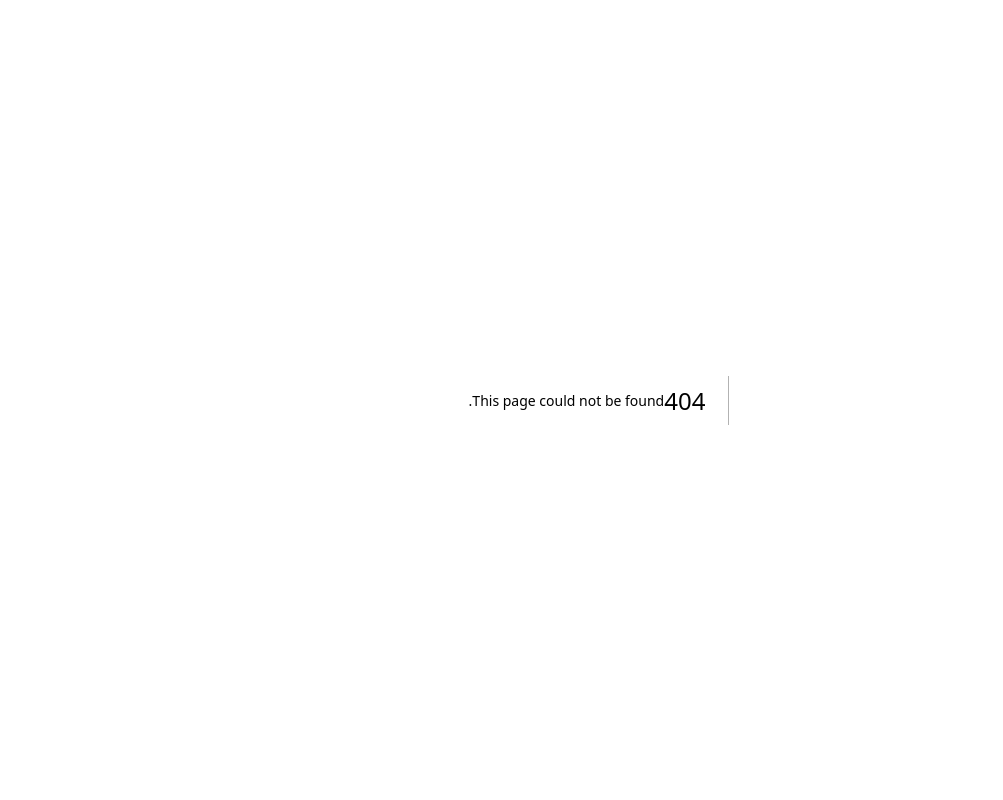
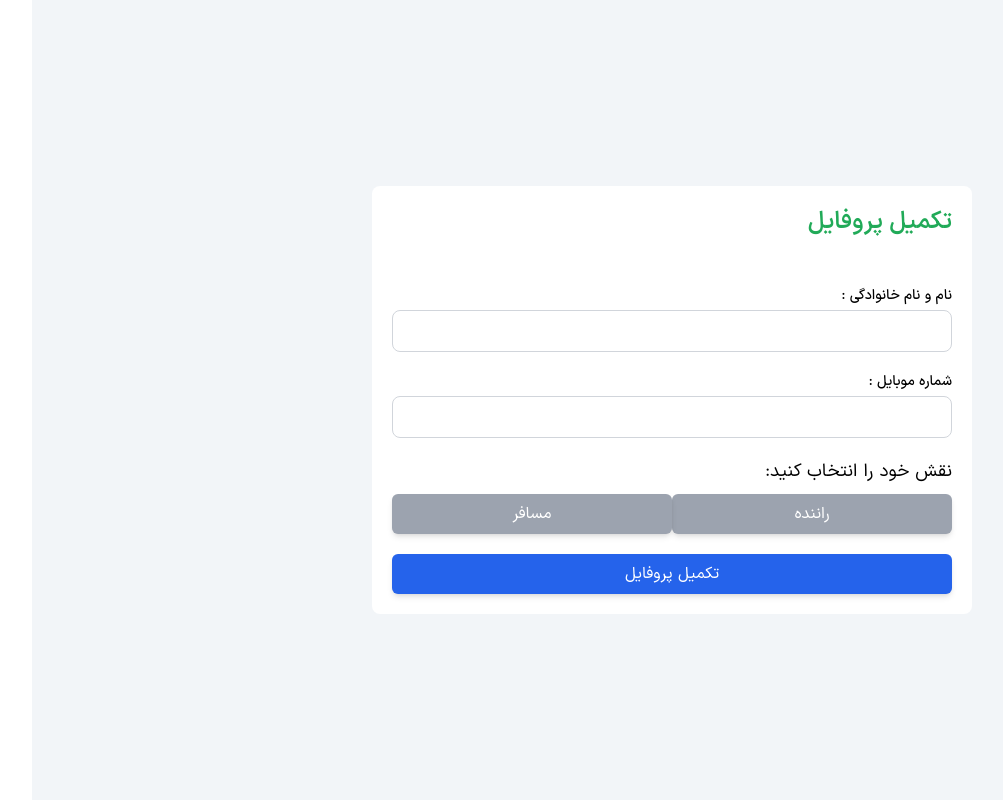
Before and after one commit to erfanmazid/snapp-clone, a Next.js app: page /profile-completion in a window 1280 px wide. Before the commit this address had no page. Shown: the whole page, without its empty margins (73-1076 px from the left). Built offline with nearby package versions, Linux system fonts and the light colour scheme; no server answers.

Commit message:
feat: create profile completion page

```diff
--- /dev/null
+++ b/app/profile-completion/page.tsx
@@ -0,0 +1,24 @@
+"use client";
+
+import { useState } from "react";
+import UserInfo from "@/components/app/profile-completion/userInfo/UserInfo";
+
+function ProfileCompletionPage() {
+  const [role, setRole] = useState<string | null>(null);
+
+  const handleRoleSelection = (selectedRole: string) => {
+    setRole(selectedRole);
+  };
+
+  return (
+    <div className="w-full min-h-screen flex items-center justify-center bg-lightBlue p-5">
+      <div className="bg-white max-w-[600px] w-full rounded-lg p-5 flex flex-col gap-12">
+        <h1 className="text-2xl text-primary font-semibold">تکمیل پروفایل</h1>
+
+        {<UserInfo handleRoleSelection={handleRoleSelection} role={role} />}
+      </div>
+    </div>
+  );
+}
+
+export default ProfileCompletionPage;
```
